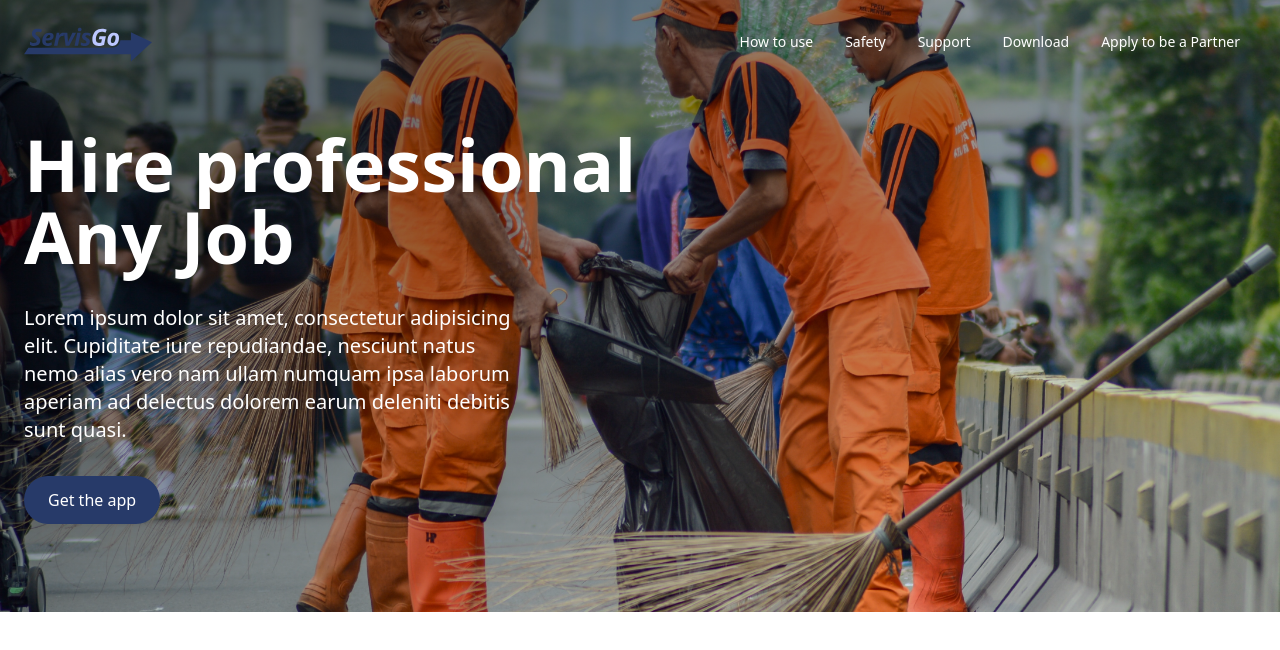
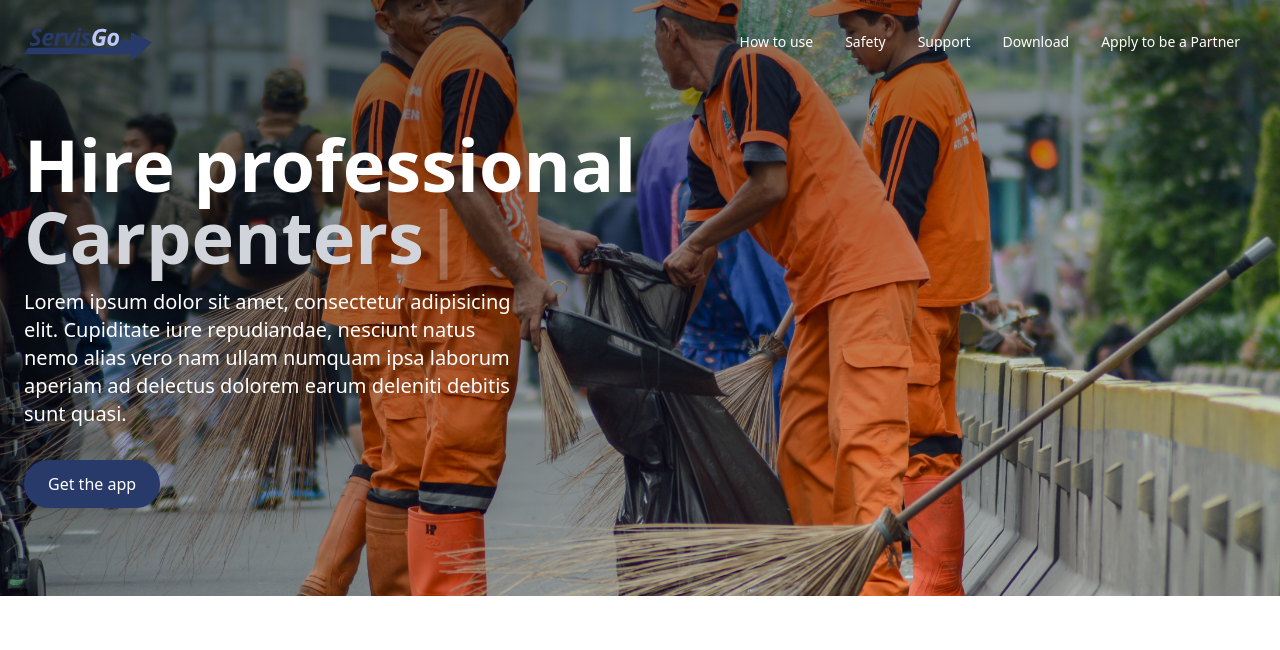
Before and after one commit to ayoisstillhere/ServisGo-Landing, a React (Vite) app: page / in a window 1280 px wide. Shown: the top 650 px of the page. Built offline with nearby package versions, Linux system fonts and the light colour scheme.

Commit message:
added typed effect

```diff
--- a/src/components/Hero.tsx
+++ b/src/components/Hero.tsx
@@ -1,4 +1,5 @@
 import HeroImg from "../assets/images/heroBG.jpg";
+import Typed from "react-typed";
 
 const Hero = () => {
   return (
@@ -17,7 +18,15 @@ const Hero = () => {
         <h1 className="font-semibold text-4xl md:text-7xl">
           Hire professional
         </h1>
-        <h1 className="font-semibold text-4xl md:text-7xl mb-4">Any Job</h1>
+        <Typed
+          className="font-semibold text-4xl md:text-7xl mb-4 text-gray-300"
+          strings={[
+            "Cleaners", "Carpenters", "Mechanics", "Plumbers", "Electricians", "Handymen",
+          ]}
+          typeSpeed={120}
+          backSpeed={140}
+          loop
+        />
       </div>
       <div className="max-w-[500px] relative z-10">
         <p className="md:text-xl text-lg justify-center py-4 mb-4">
@@ -26,7 +35,7 @@ const Hero = () => {
           ipsa laborum aperiam ad delectus dolorem earum deleniti debitis sunt
           quasi.
         </p>
-        <button className="mx-auto px-6 py-3 mb-6 bg-[#273A69]  hover:bg-[#0f172a] rounded-full font-medium ">
+        <button className="mx-auto px-6 py-3 mb-6 bg-[#273A69]  hover:bg-[#273A69] rounded-full font-medium ">
           Get the app
         </button>
       </div>
```
